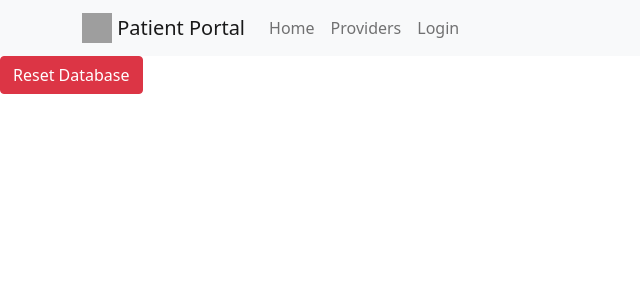
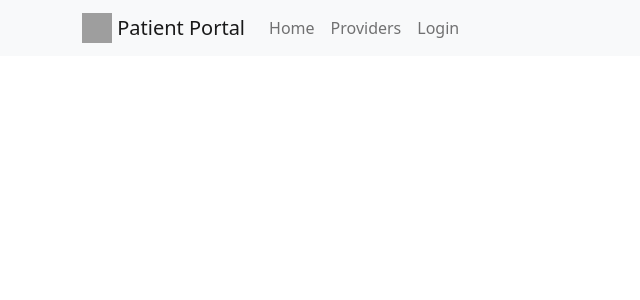
Before and after one commit to Retroviridae/Patient-Portal, a React (Create React App) app in the folder client/: page / in a window 1280 px wide. Shown: the top 300 px of the page, without its empty margins (0-640 px from the left). Built offline with nearby package versions, Linux system fonts and the light colour scheme; no server answers; grey boxes are pictures that could not be loaded.

Commit message:
Removed db reset button

```diff
--- a/client/src/Home.js
+++ b/client/src/Home.js
@@ -5,40 +5,9 @@ import Row from 'react-bootstrap/Row';
 import Col from 'react-bootstrap/Col';
 
 function Home(){
+    return (
+      <div></div>
 
-  const dbReset = ()=>{
-    fetch('/reset')
-    .then(resp=> resp.json())
-    .then(data => console.log(data))}
-
-    return (
-        <header>
-          <Button onClick={dbReset} variant="danger">Reset Database</Button>
-             {/* <Row className='mt-2'>
-        <Form.Label column lg={2}>
-          Date
-        </Form.Label>
-        <Col xs={3}>
-          <Form.Control type="time" placeholder="Date" name='date' onChange={(e)=>console.log(e.target.value)} />
-        </Col>
-      </Row>
-
-
-      <Row className='mt-2'>
-        <Form.Label column lg={2}>
-          Category
-        </Form.Label>
-        <Col xs={7}>
-          <Form.Select name='category'  aria-label="Default select example" >
-            <option >Category</option>
-            <option value="Cardio">Cardio</option>
-            <option value="Weights">Weights</option>
-            <option value="Sports">Sports</option>
-            <option value="Body Weight">Body Weight</option>
-          </Form.Select>
-        </Col>
-      </Row> */}
-        </header>
     )
 }
 
```
Also changed, not shown: 1 other file (tests, documents, lock files or other folders).
